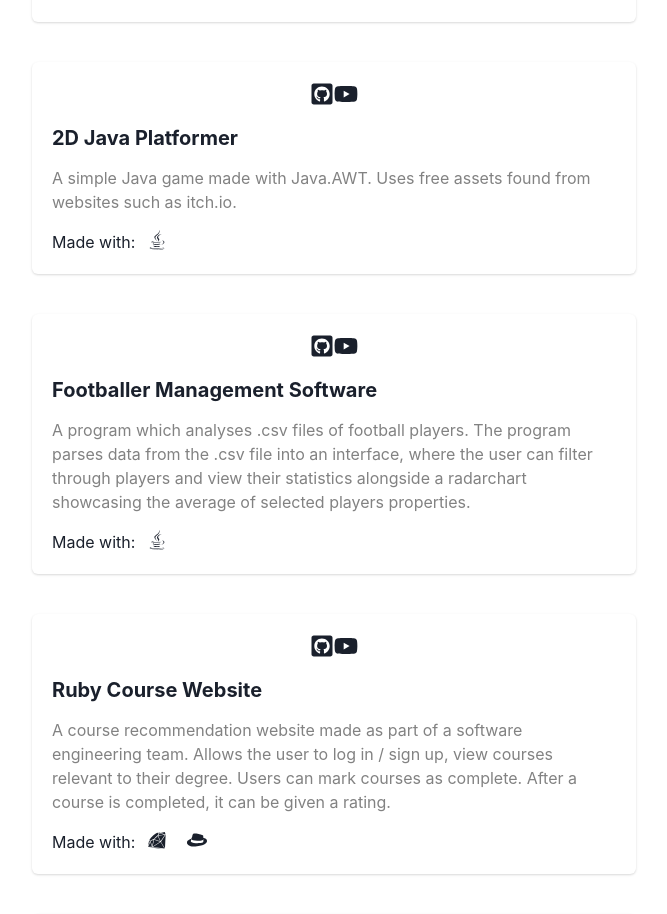
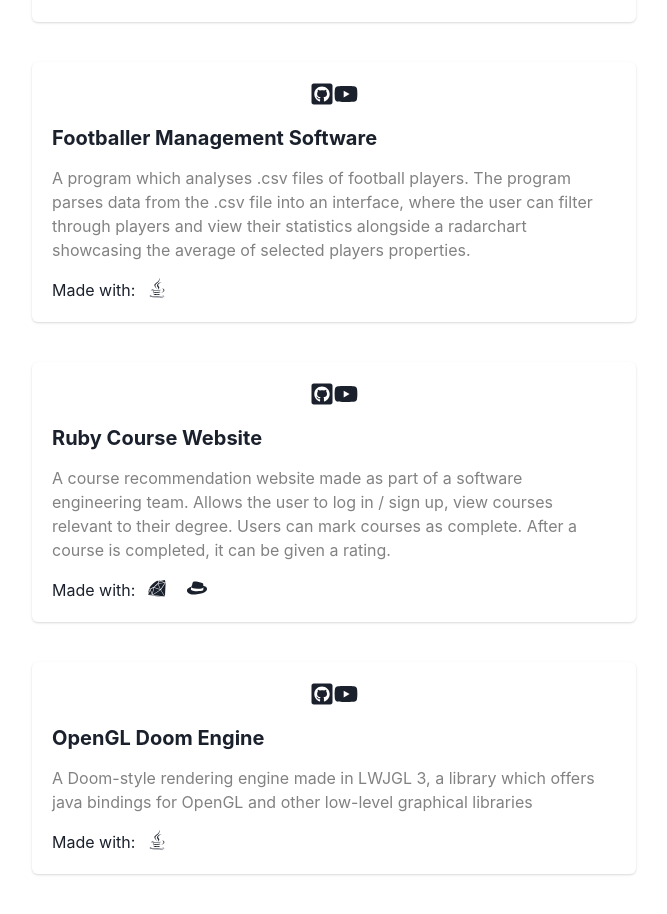
Before and after one commit to david-gasinski/portfolio, a Next.js app: page / in a window 1280 px wide. Shown: the part 902-1816 px from the top of the page, without its empty margins (356-1023 px from the left). Built offline with nearby package versions, Linux system fonts and the light colour scheme.

Commit message:
removed 2D java platformer due to perfomance issues

```diff
--- a/content/content.js
+++ b/content/content.js
@@ -60,15 +60,6 @@ export const projects = [
         blog_post: 'Dynamic Porfolio Analysis Crypto Bot'
     },
     {
-        name: '2D Java Platformer',
-        description:
-            'A simple Java game made with Java.AWT. Uses free assets found from websites such as itch.io.',
-        repo: 'https://github.com/david-gasinski/',
-        tech_stack: [<FaJava />],
-        showcase: 'https://youtube.com',
-        blog_post: '2D Java Platformer'
-    },
-    {
         name: 'Footballer Management Software',
         description:
             'A program which analyses .csv files of football players. The program parses data from the .csv file into an interface, where the user can filter through players and view their statistics alongside a radarchart showcasing the average of selected players properties.',
@@ -96,3 +87,16 @@ export const projects = [
         blog_post: 'Doom Engine'
     }
 ];
+
+
+const unfinished_content = [
+    {
+        name: '2D Java Platformer',
+        description:
+            'A simple Java game made with Java.AWT. Uses free assets found from websites such as itch.io.',
+        repo: 'https://github.com/david-gasinski/',
+        tech_stack: [<FaJava />],
+        showcase: 'https://youtube.com',
+        blog_post: '2D Java Platformer'
+    }
+]
```
